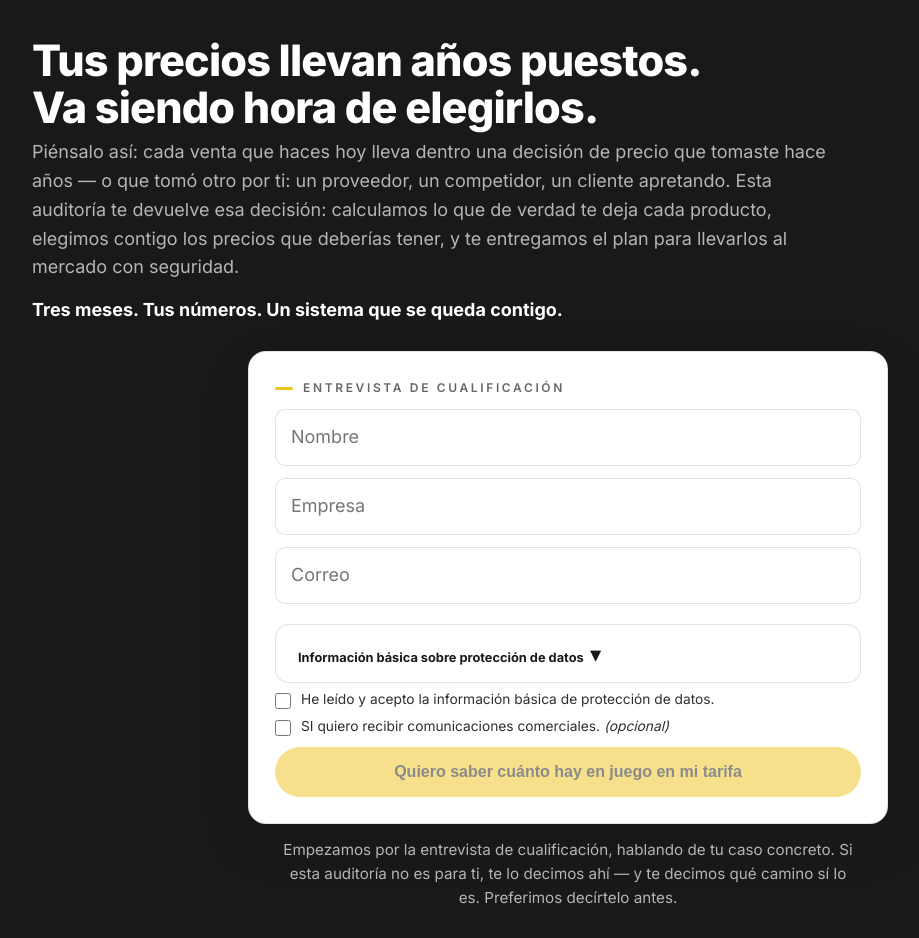
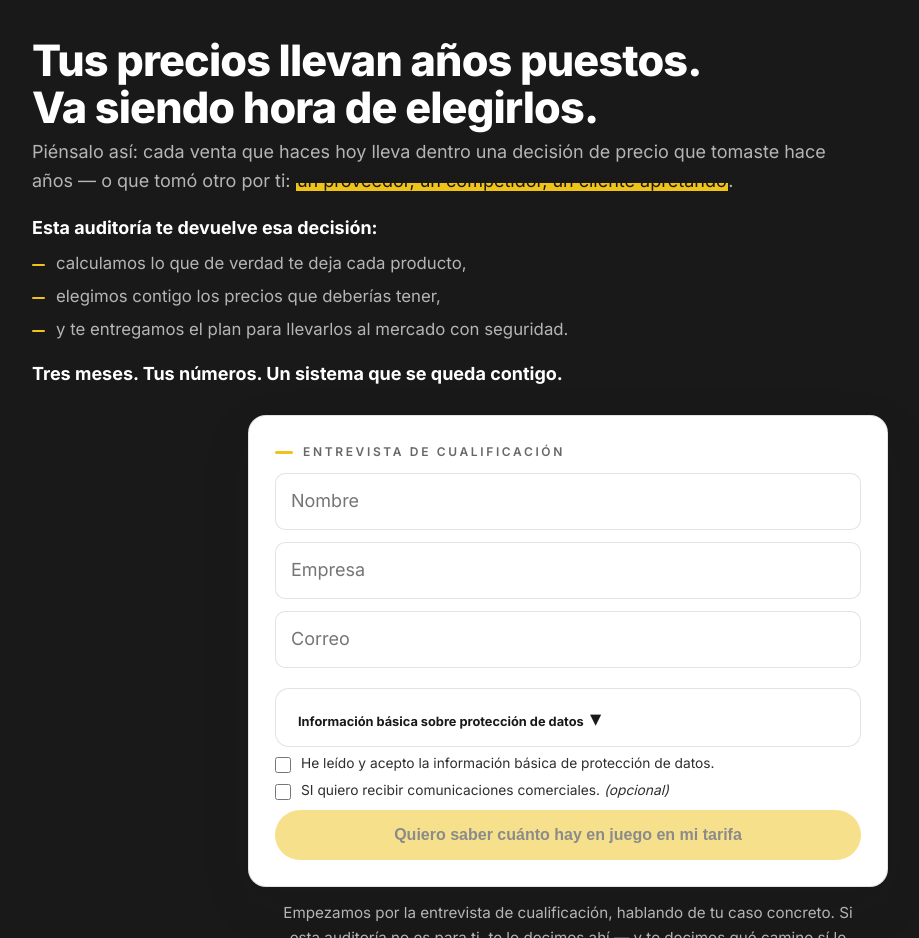
Before and after one commit to joseramonalvarez-gif/am-maquetas-revision, a plain HTML site: page piezas/04_auditoria/landing_auditoria_precios_AMURAI_v1.0.html in a window 1280 px wide. Shown: the part 9000-9938 px from the top of the page, without its empty margins (72-991 px from the left). Drawn offline with Linux system fonts and the light colour scheme.

Commit message:
GATE D · ronda 43: cierre de la auditoría en tres tiempos
Co-Authored-By: Claude Fable 5.1 <noreply@anthropic.com>

```diff
--- a/piezas/04_auditoria/landing_auditoria_precios_AMURAI_v1.0.html
+++ b/piezas/04_auditoria/landing_auditoria_precios_AMURAI_v1.0.html
@@ -12,6 +12,7 @@
   PASO 9z (GATE D, 2026-09-03): «¿Para qué te sirve?» partido en pregunta + tres columnas con subrayado; mismas palabras (JR, ronda 40).
   PASO 9aa (GATE D, 2026-09-03): retirado el párrafo de intro de «Lo que cuesta» (JR, ronda 41).
   PASO 9ab (GATE D, 2026-09-03): caja «La otra cuenta…» partida en entrada + cuerpo + cierre con filete; mismas palabras (JR, ronda 42).
+  PASO 9ac (GATE D, 2026-09-03): cierre «Piénsalo así…» partido en frase + «te devuelve esa decisión:» + tres líneas con guion dorado; mismas palabras (JR, ronda 43).
   PASO 9b (GATE D, 2026-09-02): capa 1 plegada (la información básica se despliega; las casillas siguen visibles y obligatorias).
   PASO 9c (GATE D, 2026-09-02): sistema de acentos (etiqueta del hero, palabra subrayada en el H1, guion en las etiquetas de sección, enlaces en el texto); copy intacto.
   PASO 9n (GATE D, 2026-09-02): fuera «Precio base. Todos nuestros precios se comunican como base + IVA.» (el «+ IVA» ya va junto a la cifra; JR).
@@ -280,6 +281,10 @@
   .roi-split .body{color:var(--ink-2);font-size:1.02rem;line-height:1.6}
   .roi-split .close{margin-top:16px;padding-top:14px;border-top:2px solid rgba(240,195,26,.75);font-weight:800;font-size:1.08rem;color:var(--ink);line-height:1.35}
   @media(max-width:640px){.roi-split{padding:20px}}
+  .s-ink .devuelve{color:#fff;font-weight:700;font-size:1.12rem;margin:18px 0 8px}
+  .three-acts{list-style:none;padding:0;margin:0 0 18px;display:grid;gap:8px;max-width:70ch}
+  .three-acts li{position:relative;padding-left:24px;color:var(--muted-dark);font-size:1.05rem;line-height:1.5}
+  .three-acts li::before{content:"";position:absolute;left:0;top:.78em;width:13px;height:2px;background:var(--gold);border-radius:2px}
 </style>
 <style>
   .why.four{grid-template-columns:repeat(4,1fr)}
@@ -603,7 +608,13 @@ p a:not(.btn),li a:not(.btn){color:inherit;font-weight:600;text-decoration:under
   <div class="wrap">
     <h2 class="big rv" style="max-width:24ch">Tus precios llevan años puestos. Va siendo hora de elegirlos.</h2>
     <div class="prose rv">
-      <p class="muted">Piénsalo así: cada venta que haces hoy lleva dentro una decisión de precio que tomaste hace años — o que tomó otro por ti: un proveedor, un competidor, un cliente apretando. Esta auditoría te devuelve esa decisión: calculamos lo que de verdad te deja cada producto, elegimos contigo los precios que deberías tener, y te entregamos el plan para llevarlos al mercado con seguridad.</p>
+      <p class="muted">Piénsalo así: cada venta que haces hoy lleva dentro una decisión de precio que tomaste hace años — o que tomó otro por ti: <span class="hl">un proveedor, un competidor, un cliente apretando</span>.</p>
+      <p class="devuelve">Esta auditoría te devuelve esa decisión:</p>
+      <ul class="three-acts">
+        <li>calculamos lo que de verdad te deja cada producto,</li>
+        <li>elegimos contigo los precios que deberías tener,</li>
+        <li>y te entregamos el plan para llevarlos al mercado con seguridad.</li>
+      </ul>
       <p style="color:#fff;font-weight:700">Tres meses. Tus números. Un sistema que se queda contigo.</p>
     </div>
     <form class="contact rv" id="cualificacion" action="#" method="post" novalidate>
```
